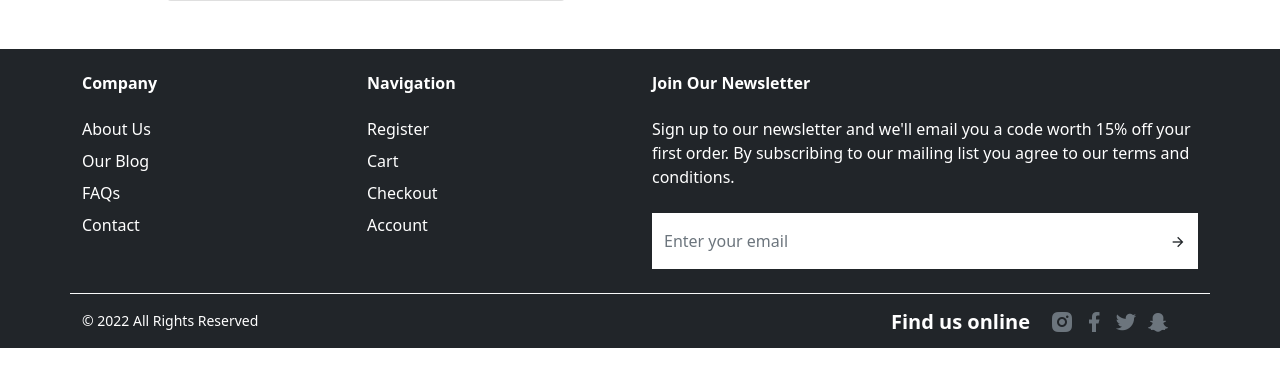
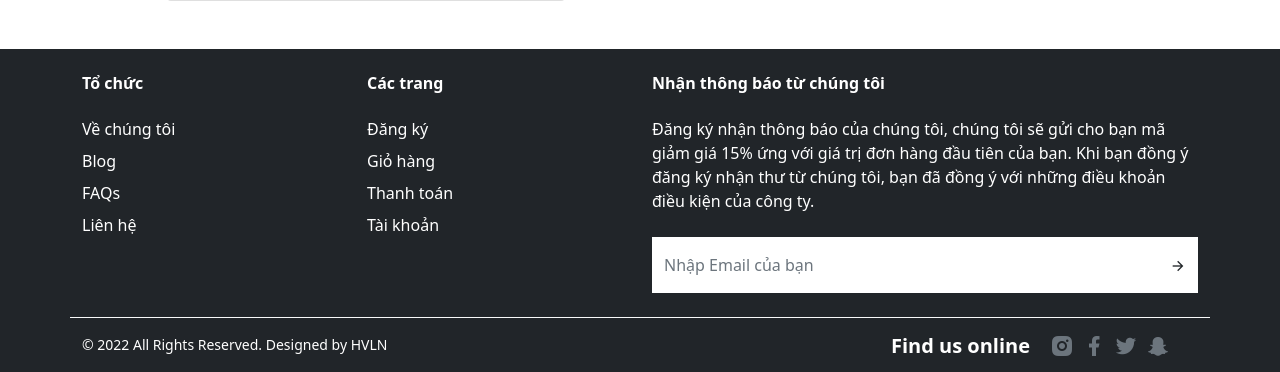
Before and after one commit to thanhhung270502/VLNHShop, a PHP site: page /index.php in a window 1280 px wide. Shown: the part 2354-2726 px from the top of the page. Before the commit the page ends 2702 px from the top, so only its background shows below. Run offline with PHP 8.4, Linux system fonts and the light colour scheme.

Commit message:
Add search bar and translate home to Vietnamese

```diff
--- a/app/views/footer.php
+++ b/app/views/footer.php
@@ -7,36 +7,35 @@
 
                 <!-- Footer Nav-->
                 <nav class="col-3 col-md mb-4 mb-md-0">
-                    <h6 class="mb-4 fw-bolder fs-6">Company</h6>
+                    <h6 class="mb-4 fw-bolder fs-6">Tổ chức</h6>
                     <ul class="list-unstyled">
-                        <li class="mb-2"><a class="text-decoration-none text-white opacity-75 opacity-25-hover transition-all" href="#">About Us</a></li>
-                        <li class="mb-2"><a class="text-decoration-none text-white opacity-75 opacity-25-hover transition-all" href="#">Our Blog</a></li>
+                        <li class="mb-2"><a class="text-decoration-none text-white opacity-75 opacity-25-hover transition-all" href="#">Về chúng tôi</a></li>
+                        <li class="mb-2"><a class="text-decoration-none text-white opacity-75 opacity-25-hover transition-all" href="#">Blog</a></li>
                         <li class="mb-2"><a class="text-decoration-none text-white opacity-75 opacity-25-hover transition-all" href="#">FAQs</a></li>
-                        <li class="mb-2"><a class="text-decoration-none text-white opacity-75 opacity-25-hover transition-all" href="#">Contact</a></li>
+                        <li class="mb-2"><a class="text-decoration-none text-white opacity-75 opacity-25-hover transition-all" href="#">Liên hệ</a></li>
                     </ul>
                 </nav>
                 <!-- /Footer Nav-->
 
                 <!-- Footer Nav-->
                 <nav class="col-3 col-md mb-4 mb-md-0">
-                    <h6 class="mb-4 fw-bolder fs-6">Navigation</h6>
+                    <h6 class="mb-4 fw-bolder fs-6">Các trang</h6>
                     <ul class="list-unstyled">
-                        <li class="mb-2"><a class="text-decoration-none text-white opacity-75 opacity-25-hover transition-all" href="#">Register</a></li>
-                        <li class="mb-2"><a class="text-decoration-none text-white opacity-75 opacity-25-hover transition-all" href="#">Cart</a></li>
-                        <li class="mb-2"><a class="text-decoration-none text-white opacity-75 opacity-25-hover transition-all" href="#">Checkout</a></li>
-                        <li class="mb-2"><a class="text-decoration-none text-white opacity-75 opacity-25-hover transition-all" href="#">Account</a></li>
+                        <li class="mb-2"><a class="text-decoration-none text-white opacity-75 opacity-25-hover transition-all" href="#">Đăng ký</a></li>
+                        <li class="mb-2"><a class="text-decoration-none text-white opacity-75 opacity-25-hover transition-all" href="#">Giỏ hàng</a></li>
+                        <li class="mb-2"><a class="text-decoration-none text-white opacity-75 opacity-25-hover transition-all" href="#">Thanh toán</a></li>
+                        <li class="mb-2"><a class="text-decoration-none text-white opacity-75 opacity-25-hover transition-all" href="#">Tài khoản</a></li>
                     </ul>
                 </nav>
                 <!-- /Footer Nav-->
 
                 <!-- Footer Contact-->
                 <div class="col-6">
-                    <h6 class="mb-4 fw-bolder fs-6">Join Our Newsletter</h6>
-                    <p class="opacity-75">Sign up to our newsletter and we'll email you a code worth 15%
-                        off your first order. By subscribing to our mailing list you agree to our terms and conditions.</p>
+                    <h6 class="mb-4 fw-bolder fs-6">Nhận thông báo từ chúng tôi</h6>
+                    <p class="opacity-75">Đăng ký nhận thông báo của chúng tôi, chúng tôi sẽ gửi cho bạn mã giảm giá 15% ứng với giá trị đơn hàng đầu tiên của bạn. Khi bạn đồng ý đăng ký nhận thư từ chúng tôi, bạn đã đồng ý với những điều khoản điều kiện của công ty.</p>
                     <form class="bg-white d-flex justify-content-start align-items-center border-dark-focus-within transition-all mt-4">
                         <div class="input-group m-0">
-                            <input type="text" class="form-control d-flex flex-grow-1 border-0 bg-transparent py-3" placeholder="Enter your email" aria-label="Enter your email">
+                            <input type="text" class="form-control d-flex flex-grow-1 border-0 bg-transparent py-3" placeholder="Nhập Email của bạn" aria-label="Nhập Email của bạn">
                             <span class="input-group-text bg-transparent border-0"><a class="text-decoration-none text-dark" href="/"><i class="ri-arrow-right-line align-middle"></i></a></span>
                         </div>
                     </form>
@@ -47,7 +46,7 @@
             </div>
             <div class="row border-light border-top">
                 <div class="col-6">
-                    <p class="small opacity-75 text-white mt-3">&copy; 2022 All Rights Reserved</p>
+                    <p class="small opacity-75 text-white mt-3">&copy; 2022 All Rights Reserved. Designed by HVLN</p>
                 </div>
                 <div class="col-6">
                     <div class="container d-flex justify-content-end align-items-center mt-3    ">
--- a/app/views/header.php
+++ b/app/views/header.php
@@ -9,6 +9,9 @@
                     <!-- Start of Navigation brand -->
                     <div class="d-flex align-items-center">
                         <!-- Start of Logo -->
+                        <div class="f-w-6 d-flex align-items-center me-2 lh-1">
+                                <svg xmlns="http://www.w3.org/2000/svg" viewBox="0 0 194 194"><path fill="currentColor" class="svg-logo-white" d="M47.45,60l1.36,27.58,53.41-51.66,50.87,50,3.84-26L194,100.65V31.94A31.94,31.94,0,0,0,162.06,0H31.94A31.94,31.94,0,0,0,0,31.94v82.57Z"></path><path fill="currentColor" class="svg-logo-dark" d="M178.8,113.19l1,34.41L116.3,85.92l-14.12,15.9L88.07,85.92,24.58,147.53l.93-34.41L0,134.86v27.2A31.94,31.94,0,0,0,31.94,194H162.06A31.94,31.94,0,0,0,194,162.06V125.83Z"></path></svg>
+                        </div>
                         <!-- End of Logo -->
 
                         <!-- Start of Text -->
@@ -19,64 +22,18 @@
                 </a>
                 <!-- Logo -->
 
-                <!-- Main Navigation -->
-                <div class="ms-5 flex-shrink-0 collapse navbar-collapse w-auto flex-grow-1">
-                    <!-- Begin Button for MainNav -->
-                    <ul class="navbar-nav py-lg-2 mx-auto">
-                        <!-- Menswear Menu -->
-                        <li class="nav-item me-lg-4 dropdown position-static">
-                            <a class="nav-link fw-bolder dropdown-toggle py-lg-4 text-white" href="#" role="button" data-bs-toggle="dropdown" aria-haspopup="true" aria-expanded="false">
-                                Menswear
-                            </a>
-                            <!-- Menswear Dropdown menu -->
-                            <div class="container-fluid dropdown-menu ">
-                                <div class="row d-flex" style="height: 300px;">
-                                    <!-- Dropdown Content -->
-                                    <div class="col align-self-center">
-                                        <div class="row">
-                                            <div class="col-6">
-                                                <h6 class="dropdown-header">
-                                                    WATERPROOF LAYERS
-                                                </h6>
-                                                <ul class="list-unstyled">
-                                                    <li class="dropdown-list-item>"><a class="dropdown-item" href="#">Sample Jacket</a></li>
-                                                    <li class="dropdown-list-item>"><a class="dropdown-item" href="#">Sample Jacket</a></li>
-                                                    <li class="dropdown-list-item>"><a class="dropdown-item" href="#">Sample Jacket</a></li>
-                                                    <li class="dropdown-list-item>"><a class="dropdown-item" href="#">Sample Jacket</a></li>
-                                                    <li class="dropdown-list-item>"><a class="dropdown-item" href="#">Sample Jacket</a></li>
-                                                </ul>
-                                            </div>
-                                            <div class="col-6">
-                                                <h6 class="dropdown-header">
-                                                    BRANDS
-                                                </h6>
-                                                <ul class="list-unstyled">
-                                                    <li class="dropdown-list-item>"><a class="dropdown-item" href="#">Sample Brand</a></li>
-                                                    <li class="dropdown-list-item>"><a class="dropdown-item" href="#">Sample Brand</a></li>
-                                                    <li class="dropdown-list-item>"><a class="dropdown-item" href="#">Sample Brand</a></li>
-                                                    <li class="dropdown-list-item>"><a class="dropdown-item" href="#">Sample Brand</a></li>
-                                                    <li class="dropdown-list-item>"><a class="dropdown-item" href="#">Sample Brand</a></li>
-                                                </ul>
-                                            </div>
-                                        </div>
-                                    </div>
-                                    <!-- Dropdown Content -->
+                <!-- Search -->
+                <div class="ms-5 w-auto d-flex align-items-center">
+                    <form class="d-flex" role="search">
+                        <input class="form-control bg-light px-4" type="search" placeholder="Search" aria-label="Search" style="border-radius: 1rem 0 0 1rem;
+                        border-bottom-left-radius: 1rem;">
 
-                                    <!-- Dropdown Image -->
-                                    <div class="col">
-                                        <div class="bg-image bg-pos-center-center h-100" style="background-image: url('https://mdbcdn.b-cdn.net/img/Photos/Others/images/76.webp');"></div>
-                                    </div>
-                                    <!-- Dropdown Image -->
-                                </div>
-                            </div>
-                            <!-- Menswear Dropdown menu -->
-                        </li>
-                        <!-- Menswear Menu -->
-
-                    </ul>
-                    <!-- End Button for MainNav -->
+                        <button class="btn btn-link px-3 text-decoration-none d-flex align-items-center bg-light text-dark" data-pr-search style="border-radius: 0 1rem 1rem 0;">
+                            <i class="ri-search-2-line align-middle"></i>
+                        </button>
+                    </form>
                 </div>
-                <!-- Main Navigation -->
+                <!-- /Search -->
 
                 <!-- Navigation Icons -->
                 <ul class="list-unstyled mb-0 d-flex align-items-center">
--- a/app/views/index.php
+++ b/app/views/index.php
@@ -92,10 +92,10 @@
             <div class="w-100 vh-100 bg-img-contain bg-pos-center-center hotspot-container py-5 py-md-7 py-lg-10" style="background-image: url(https://images.unsplash.com/photo-1508746829417-e6f548d8d6ed?ixid=MnwxMjA3fDB8MHxwaG90by1wYWdlfHx8fGVufDB8fHx8&ixlib=rb-1.2.1&auto=format&fit=crop&w=1950&q=80);">
                 <div class="container h-100 py-lg-8 position-relative z-index-10 d-flex align-items-center" data-aos="fade-left">
                     <div class="py-8 d-flex justify-content-end align-items-start align-items-lg-end flex-column col-lg-4 text-lg-end">
-                        <p class="small fw-bolder text-uppercase tracking-wider mb-2 text-muted">Extreme Performance</p>
-                        <h2 class="display-5 fw-bold mb-3">The North Face</h2>
-                        <p class="lead d-none d-lg-block">Be ready all year round with our selection of North Face outdoor jackets — perfect for any time of the year and year round. Choose from a variety of colour shades and styles to warm you up in cold conditions.</p>
-                        <a class="text-decoration-none fw-bolder" href="#">Shop The North Face &rarr;</a>
+                        <p class="small fw-bolder text-uppercase tracking-wider mb-2 text-muted">Chất lượng đỉnh cao</p>
+                        <h2 class="display-5 fw-bold mb-3">YAME</h2>
+                        <p class="lead d-none d-lg-block">Các sản phẩm thời trang tại YaMe rất đa dạng, có thể phục vụ nhiều nhu cầu trang phục ở nhiều lứa tuổi khác nhau. Dù bạn thuộc Gu thời trang nào, YaMe tự tin có thể mang đến sản phẩm thời trang phù hợp với phong cách.</p>
+                        <a class="text-decoration-none fw-bolder" href="#">Mua hàng từ YAME &rarr;</a>
                     </div>
                 </div>
             </div>
```
